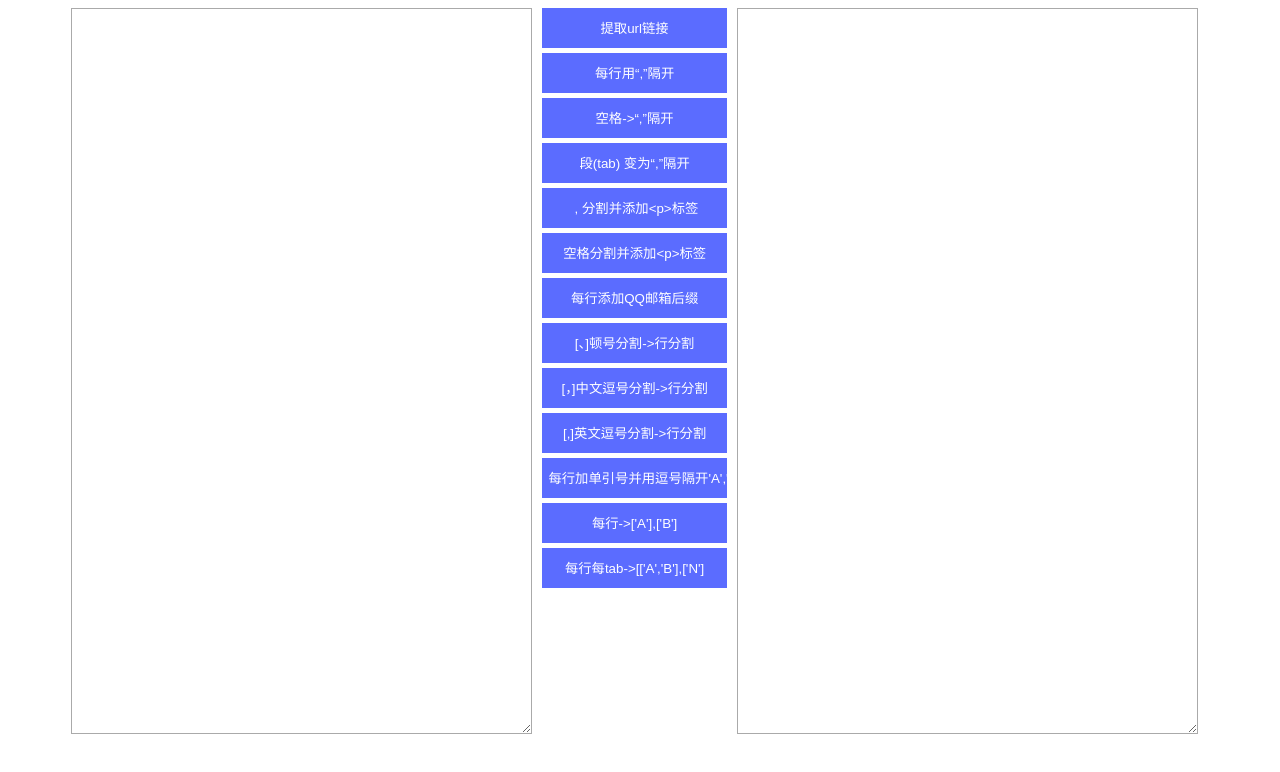
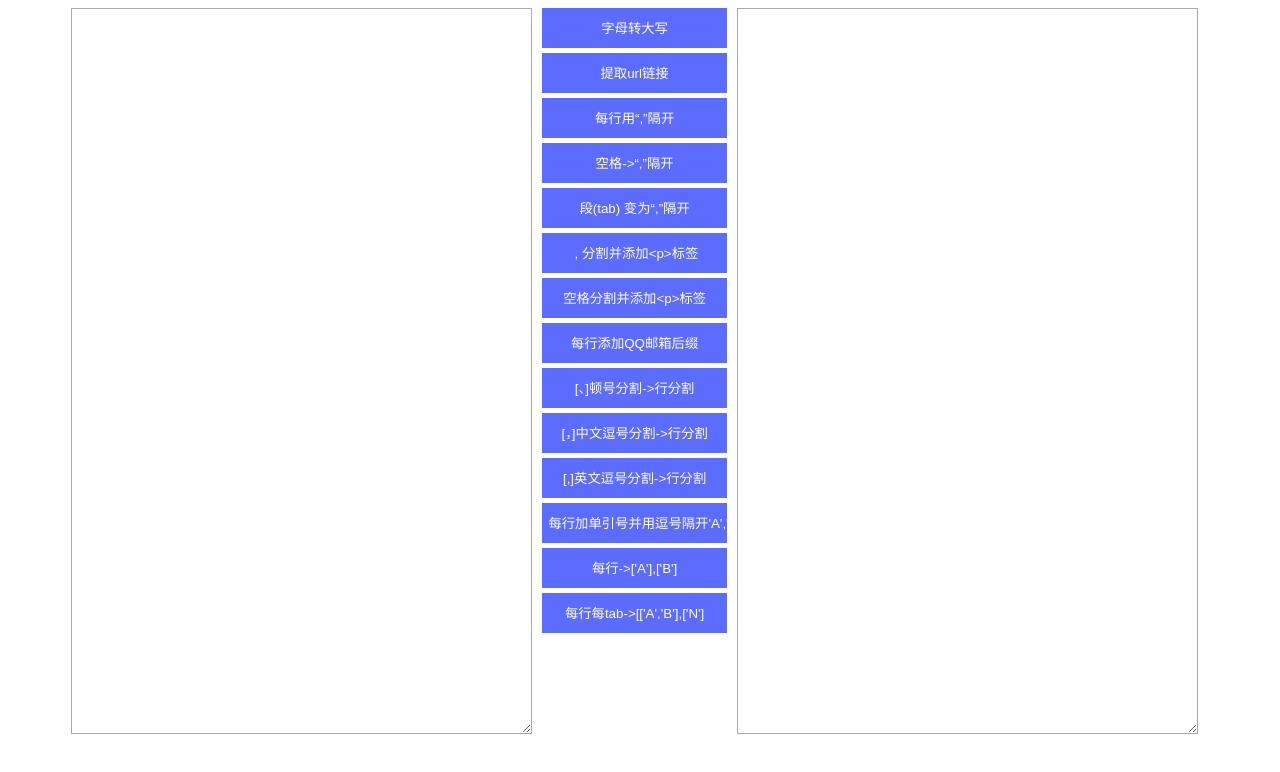
Before and after one commit to ggsmdaa/ggsmdaa.github.io, a plain HTML site: page stringTools.html in a window 1280 px wide. Drawn offline with Linux system fonts and the light colour scheme.

Commit message:
Update stringTools.html

```diff
--- a/stringTools.html
+++ b/stringTools.html
@@ -61,6 +61,7 @@
     <div id="main">
         <textarea name="" id="from" cols="30" rows="30"></textarea>
         <div id="convertList">
+		<input type="button" onclick="go15()" value="字母转大写">
 			<input type="button" onclick="go14()" value="提取url链接">
             <input type="button" onclick="go1()" value="每行用“,”隔开">
             <input type="button" onclick="go2()" value="空格->“,”隔开">
@@ -326,5 +327,10 @@
         }
         document.getElementById("to").value=to;
 	}
+	function go15(){
+		var from=document.getElementById("from").value;
+
+        document.getElementById("to").value=from.toUpperCase();
+	}
 </script>
 </html>
```
